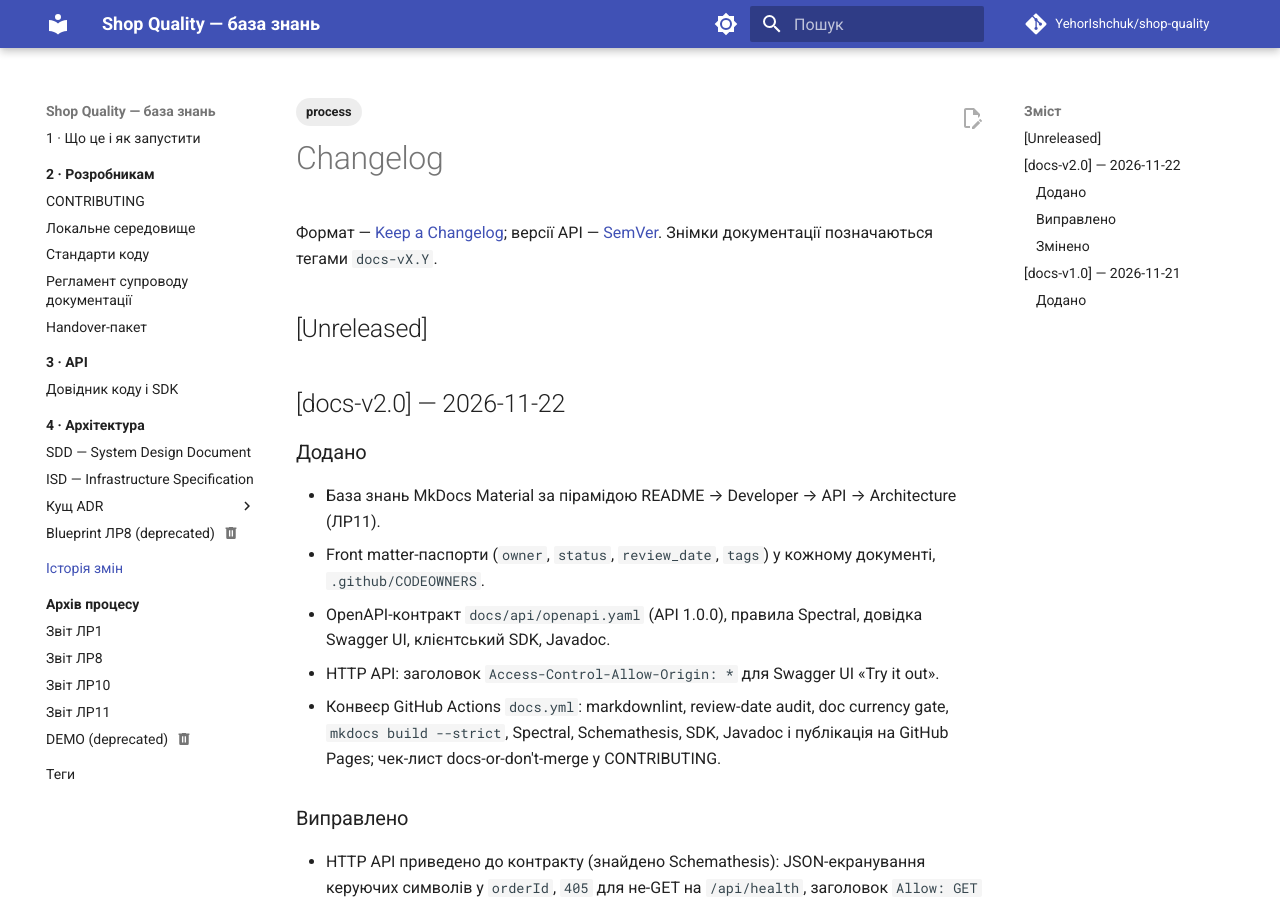
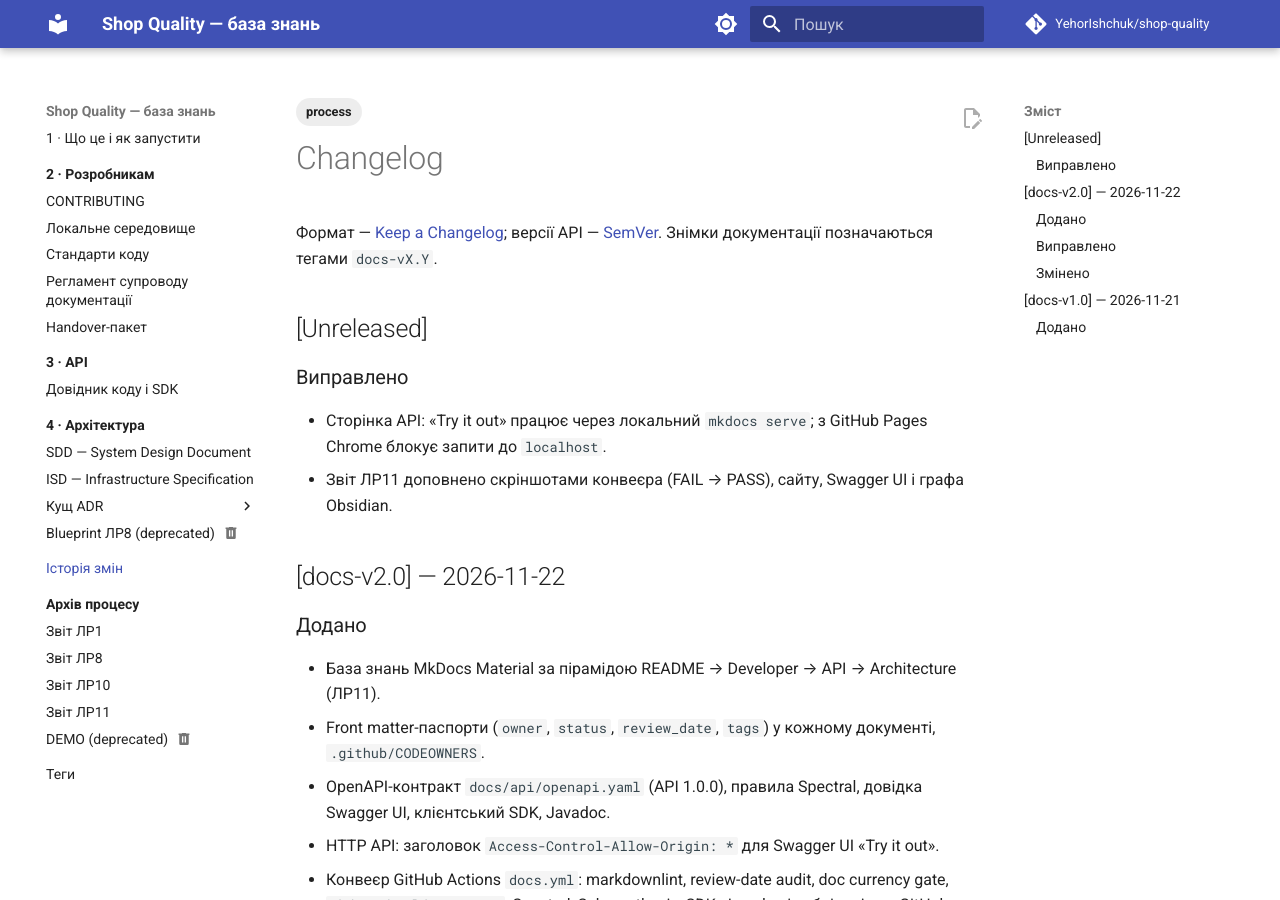
Before and after one commit to YehorIshchuk/shop-quality, an MkDocs documentation site: the page built from docs/changelog.md, in a window 1280 px wide and 900 px high. Built offline with MkDocs 1.6.1 and Material for MkDocs 9.7.7, drawn with Linux system fonts in a browser that asks for light colours; comment, search, counter and statistics services are not loaded.

Commit message:
docs(report): add LAB11 screenshots, fix Try-it-out note
- LAB11 report: Obsidian graph, Swagger UI Try it out (200), API section on Pages,
  red run #2 (strict build exit 1, deploy skipped), green runs, deployed site
- docs/api: "Try it out" works from local mkdocs serve; from GitHub Pages Chrome blocks
  requests to localhost (Local Network Access) - the earlier claim was wrong
- CHANGELOG [Unreleased]

Co-Authored-By: Claude Opus 5.5 <noreply@anthropic.com>
Claude-Session: https://claude.ai/code/session_01Y7Ap7QJramU8oFqRxTz5gh

```diff
--- a/CHANGELOG.md
+++ b/CHANGELOG.md
@@ -4,6 +4,11 @@
 Знімки документації позначаються тегами `docs-vX.Y`.
 
 ## [Unreleased]
+
+### Виправлено
+
+- Сторінка API: «Try it out» працює через локальний `mkdocs serve`; з GitHub Pages Chrome блокує запити до `localhost`.
+- Звіт ЛР11 доповнено скріншотами конвеєра (FAIL → PASS), сайту, Swagger UI і графа Obsidian.
 
 ## [docs-v2.0] — 2026-11-22
 
```
Also changed, not shown: docs/api/index.md (+4 -2 lines), docs/reports/LAB11_REPORT.md (+25 -4 lines), docs/reports/lab11/img/01-obsidian-graph.png (added), docs/reports/lab11/img/02-swagger-try-it-out.png (added), docs/reports/lab11/img/03a-site-api.png (added), docs/reports/lab11/img/03b-site-swagger.png (added), docs/reports/lab11/img/04a-ci-fail-run.png (added), docs/reports/lab11/img/04b-ci-fail-log.png (added), docs/reports/lab11/img/05a-ci-pass-run.png (added), docs/reports/lab11/img/05b-ci-runs.png (added), docs/reports/lab11/img/06-site-home.png (added).
